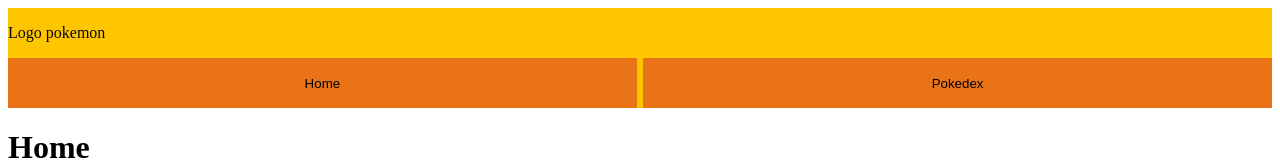
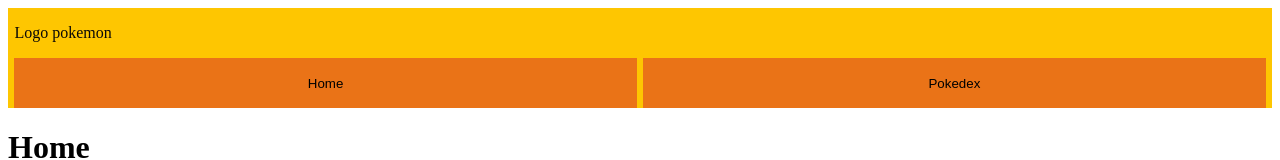
Before and after one commit to jeffjd/Pokedex, a React (Create React App) app: page / in a window 1280 px wide. Shown: the top 160 px of the page. Built offline with nearby package versions, Linux system fonts and the light colour scheme; the HTML template or start-up script is replaced by a standard one.

Commit message:
atualização no estilo do header

```diff
--- a/src/components/header/header.style.ts
+++ b/src/components/header/header.style.ts
@@ -3,6 +3,8 @@ import styled from "styled-components";
 export const Layout = styled.header`
     background-color: var(--mikado-yellow);
     color: var(--rich-black-frogra-39);
+    padding-left: 0.5vw;
+    padding-right: 0.5vw;
     display: grid;
     grid-template-columns: repeat(2, 1fr);
     grid-template-rows: 1fr 1fr;
@@ -10,6 +12,7 @@ export const Layout = styled.header`
     grid-template-areas:
         "head head"
         "home pokedex";
+
     .grid.head {
         grid-area: head;
     }
```
